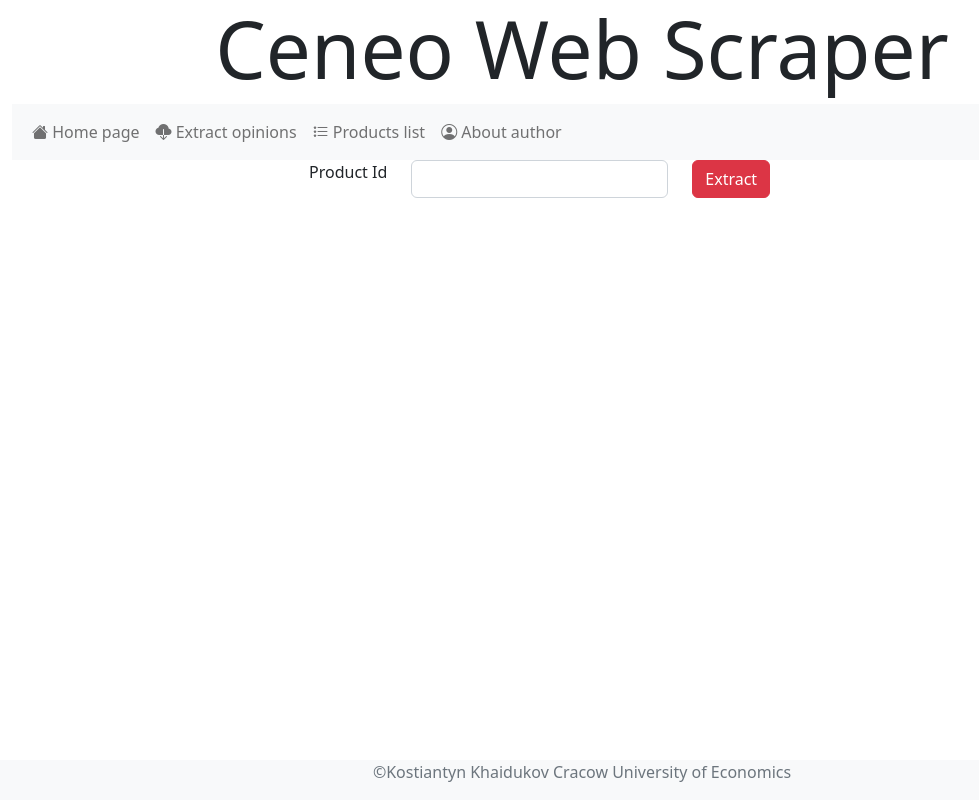
After one commit to s222929/webceneo, a Flask app: page /extract in a window 1280 px wide. The commit adds this page. Shown: the whole page, without its empty margins (58-1037 px from the left). Run offline with Flask 2, Linux system fonts and the light colour scheme.

Commit message:
Add files via upload

```diff
--- a/app/routes.py
+++ b/app/routes.py
@@ -1,18 +1,132 @@
 from app import app
-from flask import render_template
+from flask import render_template, request, redirect, url_for
+from googletrans import Translator
+from bs4 import BeautifulSoup
+import requests
+import json
+import os
+import pandas as pd
+import numpy as np
+from matplotlib import pyplot as plt
+
+dest = "en"
+src = "pl"
+translator = Translator()
+
+def get_element(parent, selector, attribute = None, return_list = False):
+    try:
+        if return_list:
+            return ", ".join([item.text.strip() for item in parent.select(selector)])
+        if attribute:
+            return parent.select_one(selector)[attribute]
+        return parent.select_one(selector).text.strip()
+    except (AttributeError, TypeError):
+        return None
+
+def translate(text, src=src, dest=dest):
+    try:
+        return translator.translate(text, src=src, dest=dest).text
+    except (AttributeError, TypeError):
+        print("Error")
+        return ""
+
+opinion_elements = {
+    "author":["span.user-post__author-name"],
+    "rcmd": ["span.user-post__author-recomendation > em"],
+    "score": ["span.user-post__score-count"],
+    "content": ["div.user-post__text"],
+    "posted_on": ["span.user-post__published > time:nth-child(1)", "datetime"],
+    "bought_on": ["span.user-post__published > time:nth-child(2)", "datetime"],
+    "useful_for": ["button.vote-yes > span"],
+    "useless_for": ["button.vote-no > span"],
+    "pros": ["div.review-feature__title--positives ~ div.review-feature__item", None, True],
+    "cons": ["div.review-feature__title--negatives ~ div.review-feature__item", None, True]
+}
 
 @app.route('/')
-@app.route('/index')
+def index():
+    name = "Katarzyna Wójcik"
+    return render_template("index.html.jinja", name=name)
 
-def index():
-    name = 'Khaidukov Kostiantyn'
-    return render_template('index.html.jinja', name=name)
+@app.route('/author')
+def author():
+    return render_template("author.html.jinja")
 
+@app.route('/extract')
+def extract():
+    return render_template("extract.html.jinja")
 
-@app.route('author')
-@app.route('/templates/author')
+@app.route('/products')
+def products():
+    products = [filename.split(".")[0] for filename in os.listdir("app/opinions")]
+    return render_template("products.html.jinja", products=products)
 
-def author():
-    index_number = '222929'
-    field_of_study = 'Applied informatics'
-    return render_template('author.html.jinja', index_number=index_number, field_of_study=field_of_study)
+@app.route('/product/<product_id>')
+def product(product_id):
+    opinions = pd.read_json(f"app/opinions/{product_id}.json")
+    stats={
+        "opinions_count": len(opinions),
+        "pros_count": opinions["pros"].map(bool).sum(),
+        "cons_count": opinions["cons"].map(bool).sum(),
+        "average_score": opinions["score"].mean().round(2)
+    }
+    if not os.path.exists("app/static/plots"):
+        os.makedirs("app/static/plots")
+    recommendations = opinions["rcmd"].value_counts(
+        dropna=False).sort_index().reindex([False, True, None])
+    recommendations.plot.pie(
+        label = "",
+        title = "Recommendations: "+product_id,
+        labels = ["Not recommend", "Recommend", "No opinion"],
+        colors = ["crimson", "forestgreen", "grey"],
+        autopct = lambda p: f"{p:.1f}%" if p>0 else ""
+    )
+    plt.savefig(f"app/static/plots/{product_id}_rcmd.png")
+    plt.close()
+    stars = opinions["score"].value_counts(
+        dropna=False).sort_index().reindex(np.arange(0,5.5,0.5))
+    stars.plot.bar(
+        label = "",
+        title = "Stars score: "+product_id,
+        xlabel = "Stars values",
+        ylabel = "Opinions count",
+        color = "hotpink",
+        rot = 0
+    )
+    plt.savefig(f"app/static/plots/{product_id}_stars.png")
+    plt.close()
+    return render_template("product.html.jinja", product_id=product_id, stats=stats, opinions=opinions)
+
+@app.route('/opinions', methods=["POST"])
+def opinions():
+    product_id = request.form.get("product_id")
+    url = f"https://www.ceneo.pl/{product_id}#tab=reviews"
+    all_opinions = []
+    while (url):
+        print(url)
+        response = requests.get(url)
+        page_dom = BeautifulSoup(response.text, "html.parser")
+        opinions = page_dom.select("div.js_product-review")
+        for opinion in opinions:
+            single_opinion = {
+                key: get_element(opinion, *values)
+                for key, values in opinion_elements.items()
+            }
+            single_opinion["opinion_id"] = opinion["data-entry-id"]
+            single_opinion["rcmd"] = True if single_opinion["rcmd"] == "Polecam" else False if single_opinion["rcmd"] == "Nie polecam" else None
+            single_opinion["score"] = float(single_opinion["score"].split("/")[0].replace(",", "."))
+            single_opinion["useful_for"] = int(single_opinion["useful_for"])
+            single_opinion["useless_for"] = int(single_opinion["useless_for"])
+            single_opinion["content_en"] = translate(single_opinion["content"]) if single_opinion["content"] else ""
+            single_opinion['pros_en'] = translate(single_opinion['pros']) if single_opinion["pros"] else ""
+            single_opinion['cons_en'] = translate(single_opinion['cons']) if single_opinion["cons"] else ""
+            all_opinions.append(single_opinion)
+        try:
+            url = "https://www.ceneo.pl"+get_element(page_dom,"a.pagination__next","href")
+        except TypeError:
+            url = None
+    if not os.path.exists("app/opinions"):
+        os.makedirs("app/opinions")
+    with open(f"app/opinions/{product_id}.json", "w", encoding="UTF-8") as jf:
+        json.dump(all_opinions, jf, indent=4, ensure_ascii=False)
+    return redirect(url_for("product", product_id=product_id))
--- a/app/templates/base.html.jinja
+++ b/app/templates/base.html.jinja
@@ -1,31 +1,57 @@
 <!DOCTYPE html>
 <html lang="en">
-
 <head>
     <meta charset="UTF-8">
     <meta http-equiv="X-UA-Compatible" content="IE=edge">
     <meta name="viewport" content="width=device-width, initial-scale=1.0">
     <title>Ceneo Web Scraper</title>
-
     <!-- CSS only -->
     <link href="https://cdn.jsdelivr.net/npm/bootstrap@5.2.0-beta1/dist/css/bootstrap.min.css" rel="stylesheet" integrity="sha384-0evHe/X+R7YkIZDRvuzKMRqM+OrBnVFBL6DOitfPri4tjfHxaWutUpFmBp4vmVor" crossorigin="anonymous">
+    <link rel="stylesheet" href="https://cdn.jsdelivr.net/npm/bootstrap-icons@1.8.3/font/bootstrap-icons.css">
     <!-- JavaScript Bundle with Popper -->
     <script src="https://cdn.jsdelivr.net/npm/bootstrap@5.2.0-beta1/dist/js/bootstrap.bundle.min.js" integrity="sha384-pprn3073KE6tl6bjs2QrFaJGz5/SUsLqktiwsUTF55Jfv3qYSDhgCecCxMW52nD2" crossorigin="anonymous"></script>
+</head>
+<body>
+    <header class="container text-center">
+            <h1 class="display-1">Ceneo Web Scraper</h1>
+        </header>
+        <nav class="navbar navbar-expand-lg navbar-light bg-light container">
+            <div class="container-fluid">
+                <div class="collapse navbar-collapse" id="navbarSupportedContent">
+                    <ul class="navbar-nav me-auto mb-2 mb-lg-0">
+                        <li class="nav-item">
+                            <a class="nav-link" href="{{url_for('index')}}"><i class="bi bi-house-fill"></i> Home page</a>
+                        </li>
+                        <li class="nav-item">
+                            <a class="nav-link" href="{{url_for('extract')}}"><i class="bi bi-cloud-download-fill"></i>
+ Extract opinions</a>
+                        </li>
+                        <li class="nav-item">
+                            <a class="nav-link" href="{{url_for('products')}}"><i class="bi bi-list-stars"></i> Products list</a>
+                        </li>
+                        <li class="nav-item">
+                            <a class="nav-link" href="{{url_for('author')}}"><i class="bi bi-person-circle"></i> About author</a>
+                        </li>
+                    </ul>
+                </div>
+            </div>
+        </nav>
+        <div class="container">
+            <div class="row">
+                <div class="col-3">
+                    {% block sidebar %}
 
-</head>
+                    {% endblock sidebar %}
+                </div>
+                <div class="col">
+                    {% block content %}
 
-<body>
-    <header>
-        <h1>Web Scraper</h1>
-    </header>
-    <div id="hello">
-        <b><p>Hello {{name}}!</p>
-        <p>{{index_number}}{{field_of_study}}</p></b>
-    </div>
-
-    <footer>
-        <p>&copy;Khaidukov Kodtiantyn Cracow University of Economics</p>
+                    {% endblock content %}
+                </div>
+            </div>
+        </div>
+    <footer class="container bg-light text-secondary fixed-bottom text-center">
+        <p>&copy;Kostiantyn Khaidukov Cracow University of Economics</p>
     </footer>
 </body>
-
 </html>
--- /dev/null
+++ b/app/templates/extract.html.jinja
@@ -0,0 +1,16 @@
+{% extends "base.html.jinja" %}
+{% block content %}
+    <form action="{{url_for('opinions')}}" method="POST">
+        <div class="row">
+            <div class="col-auto">
+                <label for="product_id" class="form-label">Product Id</label>
+                            </div>
+            <div class="col-auto">
+                <input type="text" class="form-control" id="product_id" name="product_id">
+            </div>
+            <div class="col-auto">
+                <button type="submit" class="btn btn-danger">Extract</button>
+            </div>
+        <div>
+    </form>
+{% endblock content %}
```
Also changed, not shown: app/templates/product.html.jinja (added, +25 -0 lines), app/templates/products.html.jinja (added, +9 -0 lines).
